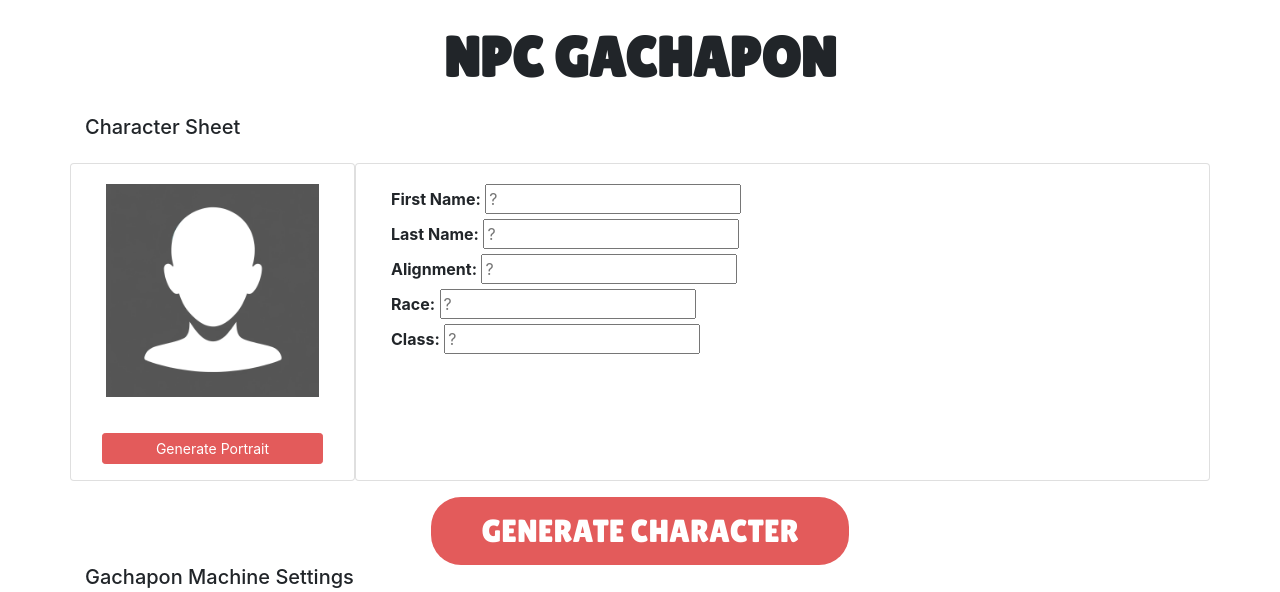
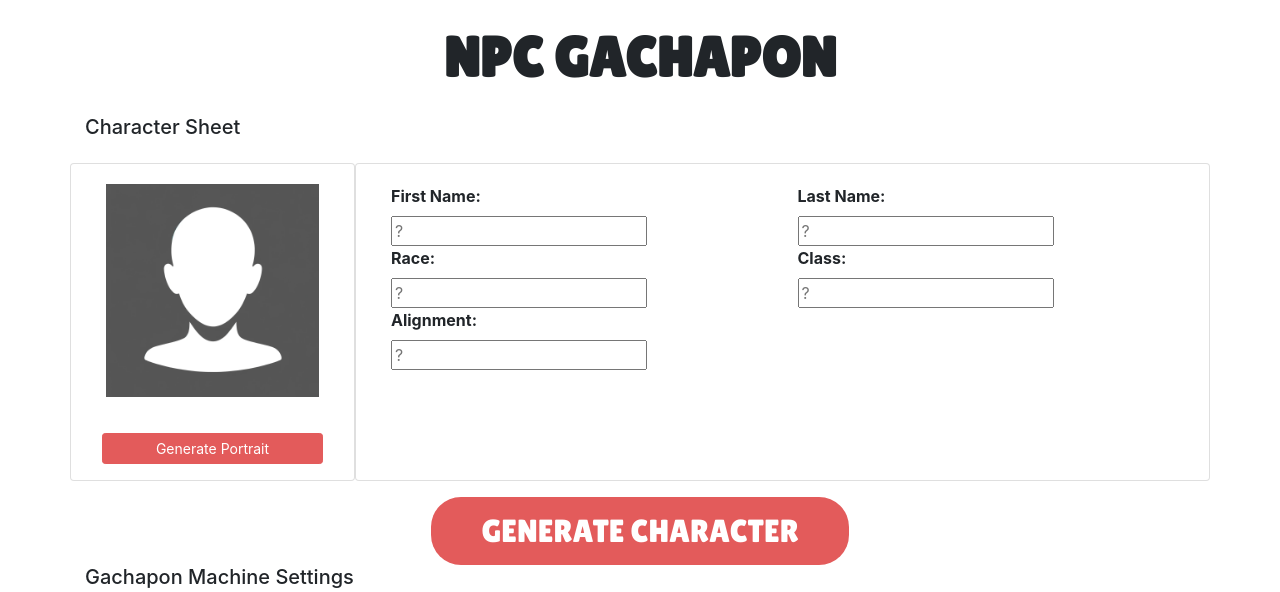
Before and after one commit to gregwht/npcgacha, a Flask app: page / in a window 1280 px wide. Shown: the top 592 px of the page. Run offline with Flask 3, Linux system fonts and the light colour scheme; some libraries are stand-ins or nearby versions.

Commit message:
Reorganising character sheet
Adding Bootstrap columns and rows to format character sheet attributes.

```diff
--- a/static/js/script.js
+++ b/static/js/script.js
@@ -256,15 +256,15 @@ function alterCharacterSheet(){
 
     if (gptNameCheckbox.checked) {
         // Hide First Initial and Last Initial
-        document.getElementById('first-name').style.display = 'none';
-        document.getElementById('last-name').style.display = 'none';
+        document.getElementById('label-first-name').style.display = 'none';
+        document.getElementById('label-last-name').style.display = 'none';
         // Show Full Name
         document.getElementById('gpt-name').style.display = 'block';
 
     } else {
         // Show First Initial and Last Initial
-        document.getElementById('first-name').style.display = 'block';
-        document.getElementById('last-name').style.display = 'block';
+        document.getElementById('label-first-name').style.display = 'block';
+        document.getElementById('label-last-name').style.display = 'block';
 
         // Hide Full Name
         document.getElementById('gpt-name').style.display = 'none';
--- a/templates/index.html
+++ b/templates/index.html
@@ -38,65 +38,66 @@
                 <!-- Character Attributes -->
                 <div class="card col-9 mt-3 mb-3">
                     <div class="card-body">
-                        <!-- <p id="p-first-initial" style="display: block;">
-                            <span class="font-weight-bold clickable-text" onclick="rerollAttribute('first-initial')">First Name:</span>
-                            <span id="first-initial"></span>
-                        </p> -->
-                        <div id="first-name">
+                        <!-- Names -->
+                        <div class="row">
+                            <div class="col-6">
                                 <label for="input-first-name">
-                                <span class="font-weight-bold clickable-text" onclick="rerollAttribute('first-initial')">First Name:</span>
+                                    <span class="font-weight-bold clickable-text" id="label-first-name" onclick="rerollAttribute('first-initial')">First Name:</span>
                                 </label>
-                            <input type="text" id="input-first-name" placeholder="?">
                             </div>
-                        <!-- <p id="p-last-initial" style="display: block;">
-                            <span class="font-weight-bold clickable-text" onclick="rerollAttribute('last-initial')">Last Name:</span>
-                            <span id="last-initial"></span>
-                        </p> -->
-                        <div id="last-name">
+                            <div class="col-6">
                                 <label for="input-last-name">
-                                <span class="font-weight-bold clickable-text" onclick="rerollAttribute('last-initial')">Last Name:</span>
+                                    <span class="font-weight-bold clickable-text" id="label-last-name" onclick="rerollAttribute('last-initial')">Last Name:</span>
                                 </label>
-                            <input type="text" id="input-last-name" placeholder="?">
                             </div>
-                        <!-- <p id="div-gpt-name" style="display: none;">
-                            <span class="font-weight-bold clickable-text">Full Name:</span>
-                            <span id="gpt-name"></span>
-                        </p> -->
                             <div id="gpt-name" style="display: none;">
                                 <label for="input-gpt-name">
                                     <span class="font-weight-bold clickable-text">Full Name:</span>
                                 </label>
                                 <input type="text" id="input-gpt-name" placeholder="?">
                             </div>
-                        <!-- <p>
-                            <span class="font-weight-bold clickable-text" onclick="rerollAttribute('alignment')">Alignment:</span>
-                            <span id="alignment"></span>
-                        </p> -->
-                        <div id="alignment">
+                        </div>
+                        <div class="row">
+                            <div class="col-6">
+                                <input type="text" id="input-first-name" placeholder="?">
+                            </div>
+                            <div class="col-6">
+                                <input type="text" id="input-last-name" placeholder="?">
+                            </div>
+                        </div>
+                        <!-- Race & Class -->
+                        <div class="row">
+                            <div class="col-6">
+                                <label for="input-race">
+                                    <span class="font-weight-bold clickable-text" id="race" onclick="rerollAttribute('race')">Race:</span>
+                                </label>
+                            </div>
+                            <div class="col-6">
+                                <label for="input-class">
+                                    <span class="font-weight-bold clickable-text" id="class" onclick="rerollAttribute('class')">Class:</span>
+                                </label>
+                            </div>
+                        </div>
+                        <div class="row">
+                            <div class="col-6">
+                                <input type="text" id="input-race" placeholder="?">
+                            </div>
+                            <div class="col-6">
+                                <input type="text" id="input-class" placeholder="?">
+                            </div>
+                        </div>
+                        <!-- Alignment -->
+                        <div class="row">
+                            <div class="col-12">
                                 <label for="input-alignment">
-                                <span class="font-weight-bold clickable-text" onclick="rerollAttribute('alignment')">Alignment:</span>
+                                    <span class="font-weight-bold clickable-text" id="alignment" onclick="rerollAttribute('alignment')">Alignment:</span>
                                 </label>
+                            </div>
+                        </div>
+                        <div class="row">
+                            <div class="col-12">
                                 <input type="text" id="input-alignment" placeholder="?">
                             </div>
-                        <!-- <p>
-                            <span class="font-weight-bold clickable-text" onclick="rerollAttribute('race')">Race:</span>
-                            <span id="race"></span>
-                        </p> -->
-                        <div id="race">
-                            <label for="input-race">
-                                <span class="font-weight-bold clickable-text" onclick="rerollAttribute('race')">Race:</span>
-                            </label>
-                            <input type="text" id="input-race" placeholder="?">
-                        </div>
-                        <!-- <p>
-                            <span class="font-weight-bold clickable-text" onclick="rerollAttribute('class')">Class:</span>
-                            <span id="class"></span>
-                        </p> -->
-                        <div id="class">
-                            <label for="input-class">
-                                <span class="font-weight-bold clickable-text" onclick="rerollAttribute('class')">Class:</span>
-                            </label>
-                            <input type="text" id="input-class" placeholder="?">
                         </div>
                     </div>
                 </div>
```
Lines whose indentation alone changed are shown as unchanged.
